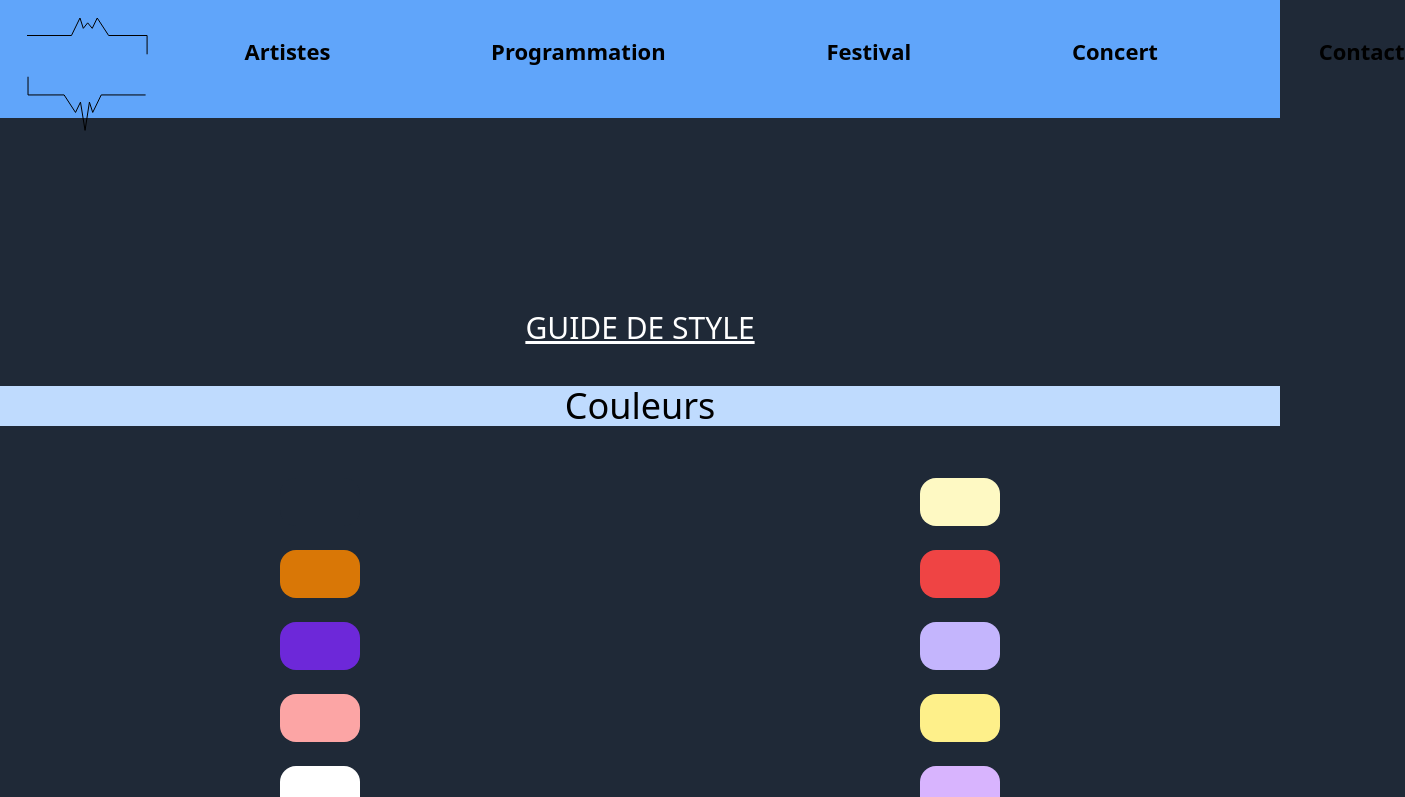
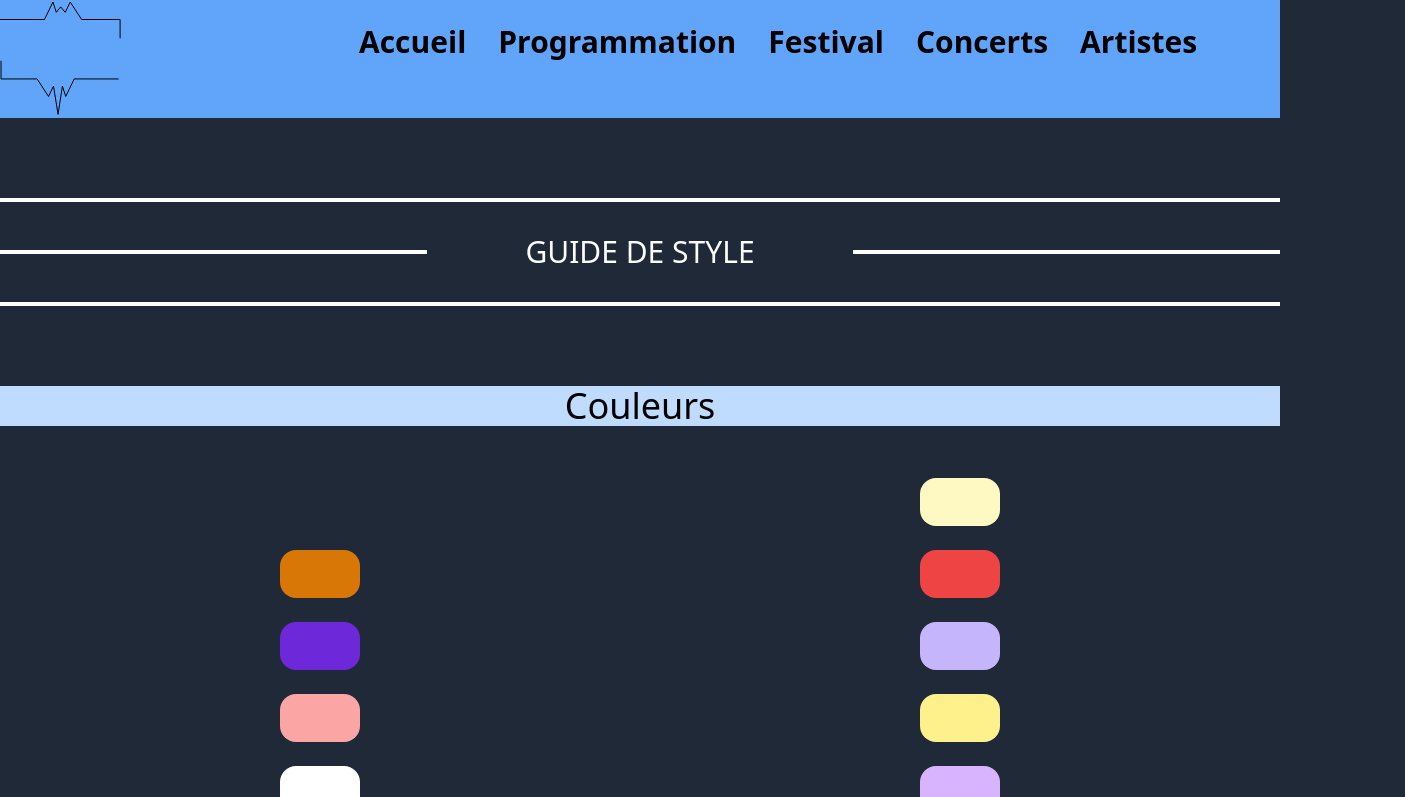
Before and after one commit to ChamberlinMorgane/SAE203, a Vue app: page /guidestyle in a window 1280 px wide. Shown: the top 797 px of the page, 1405 px wide, since content can reach past the window. Built offline with nearby package versions, Linux system fonts and the light colour scheme.

Commit message:
changement hero pages

```diff
--- a/src/components/Header.vue
+++ b/src/components/Header.vue
@@ -1,24 +1,14 @@
 <template>
-  <div class="relative flex h-[118px] w-full flex-col gap-2.5 bg-blue-400">
-    <div class="h-[104.98px] flex-shrink-0 flex-grow-0 self-stretch">
-      <div class="h-[81px] w-full">
-        <div class="absolute left-[26.5px] top-[15.51px] m-auto flex w-full flex-col items-start justify-between gap-2.5">
-          <a href="/"><LogoHeader /></a>
-        </div>
-        <div class="h-6 w-full">
-          <div class="absolute left-[244.5px] top-[35.09px] flex w-[1160px] items-center justify-between">
-            <RouterLink class="flex-shrink-0 flex-grow-0 text-center text-[22px] font-bold text-black" to="/artistes">Artistes</RouterLink>
-            <RouterLink class="flex-shrink-0 flex-grow-0 text-center text-[22px] font-bold text-black" to="/programmation"
-              >Programmation</RouterLink
-            >
-            <RouterLink class="flex-shrink-0 flex-grow-0 text-center text-[22px] font-bold text-black" to="/festival">Festival</RouterLink>
-            <RouterLink class="flex-shrink-0 flex-grow-0 text-center text-[22px] font-bold text-black" to="/concert">Concert</RouterLink>
-            <RouterLink class="flex-shrink-0 flex-grow-0 text-center text-[22px] font-bold text-black" to="/contact">Contact</RouterLink>
-          </div>
-        </div>
-      </div>
+  <template>
+    <div class="my-auto flex h-[118px] w-full flex-row gap-8 bg-blue-400 text-black">
+      <a href="/"><LogoHeader class="mr-44 pr-4" /></a>
+      <RouterLink class="pt-6 text-xl font-bold xl:text-3xl" to="/">Accueil</RouterLink>
+      <RouterLink class="pt-6 text-xl font-bold xl:text-3xl" to="/programmation">Programmation</RouterLink>
+      <RouterLink class="pt-6 text-xl font-bold xl:text-3xl" to="/festival">Festival</RouterLink>
+      <RouterLink class="pt-6 text-xl font-bold xl:text-3xl" to="/concert">Concerts</RouterLink>
+      <RouterLink class="pt-6 text-xl font-bold xl:text-3xl" to="/artistes">Artistes</RouterLink>
     </div>
-  </div>
+  </template>
 </template>
 
 <script>
--- a/src/views/AccueilView.vue
+++ b/src/views/AccueilView.vue
@@ -28,13 +28,13 @@
 
       <img src="/img/sabrina.jpg" class="flex-grow self-stretch rounded-[32px] object-cover" />
     </div>
-    <div class="rounded-[32px] bg-indigo-100 p-10">
-      <p class="h-[68px] w-4/6 flex-grow self-stretch text-center font-work-sans text-4xl font-extrabold text-black">
+    <div class="m-auto h-auto w-5/6 justify-center rounded-[32px] bg-indigo-100 p-10">
+      <p class="h-[68px] w-auto flex-grow self-stretch text-center font-work-sans text-lg font-extrabold text-black lg:w-4/6 lg:text-4xl">
         DÉCOUVRIR TOUTE LA PROGRAMMATION
       </p>
     </div>
-    <Bouton nom="Réservez vos billets en quelques cliques !!" class="m-auto w-3/6 justify-center" />
-    <img class="h-auto w-3/5" src="/img/prix.png" alt="prix" />
+    <a href="404"><Bouton nom="Réservez vos billets en quelques cliques !!" class="m-auto w-3/6 justify-center" /></a>
+    <img class="w-6/6 h-auto" src="/img/prix.png" alt="prix" />
   </main>
 </template>
 <script>
--- a/src/views/ArtisteView.vue
+++ b/src/views/ArtisteView.vue
@@ -2,11 +2,11 @@
   <div class="mt-20 mb-20">
     <div class="h-1 w-full bg-white"></div>
     <div class="flex items-center justify-between py-8">
-      <div class="h-1 w-1/3 bg-white"></div>
-      <div class="flex w-1/3 justify-around">
+      <div class="h-1 w-8 bg-white sm:w-1/3"></div>
+      <div class="flex w-8 justify-around md:w-1/3">
         <h2 class="font-staatliches text-3xl">ARTISTE</h2>
       </div>
-      <div class="h-1 w-1/3 bg-white"></div>
+      <div class="h-1 w-8 bg-white sm:w-1/3"></div>
     </div>
     <div class="h-1 w-full bg-white"></div>
   </div>
--- a/src/views/ArtistesView.vue
+++ b/src/views/ArtistesView.vue
@@ -3,11 +3,11 @@
     <div class="mt-20 mb-20">
       <div class="h-1 w-full bg-white"></div>
       <div class="flex items-center justify-between py-8">
-        <div class="h-1 w-1/3 bg-white"></div>
-        <div class="flex w-1/3 justify-around">
-          <h2 class="text-3xl">ARTISTES</h2>
+        <div class="h-1 w-8 bg-white sm:w-1/3"></div>
+        <div class="flex w-8 justify-around md:w-1/3">
+          <h2 class="font-staatliches text-3xl">ARTISTES</h2>
         </div>
-        <div class="h-1 w-1/3 bg-white"></div>
+        <div class="h-1 w-8 bg-white sm:w-1/3"></div>
       </div>
       <div class="h-1 w-full bg-white"></div>
     </div>
--- a/src/views/ConcertView.vue
+++ b/src/views/ConcertView.vue
@@ -2,11 +2,11 @@
   <div class="mt-20 mb-20">
     <div class="h-1 w-full bg-white"></div>
     <div class="flex items-center justify-between py-8">
-      <div class="h-1 w-1/3 bg-white"></div>
-      <div class="flex w-1/3 justify-around">
+      <div class="h-1 w-8 bg-white sm:w-1/3"></div>
+      <div class="flex w-8 justify-around md:w-1/3">
         <h2 class="font-staatliches text-3xl">CONCERT</h2>
       </div>
-      <div class="h-1 w-1/3 bg-white"></div>
+      <div class="h-1 w-8 bg-white sm:w-1/3"></div>
     </div>
     <div class="h-1 w-full bg-white"></div>
   </div>
--- a/src/views/ContactView.vue
+++ b/src/views/ContactView.vue
@@ -2,11 +2,11 @@
   <div class="mt-20 mb-20">
     <div class="h-1 w-full bg-white"></div>
     <div class="flex items-center justify-between py-8">
-      <div class="h-1 w-1/3 bg-white"></div>
-      <div class="flex w-1/3 justify-around">
+      <div class="h-1 w-8 bg-white sm:w-1/3"></div>
+      <div class="flex w-8 justify-around md:w-1/3">
         <h2 class="font-staatliches text-3xl">CONTACT</h2>
       </div>
-      <div class="h-1 w-1/3 bg-white"></div>
+      <div class="h-1 w-8 bg-white sm:w-1/3"></div>
     </div>
     <div class="h-1 w-full bg-white"></div>
   </div>
--- a/src/views/FestivalView.vue
+++ b/src/views/FestivalView.vue
@@ -2,11 +2,11 @@
   <div class="mt-20 mb-20">
     <div class="h-1 w-full bg-white"></div>
     <div class="flex items-center justify-between py-8">
-      <div class="h-1 w-1/3 bg-white"></div>
-      <div class="flex w-1/3 justify-around">
+      <div class="h-1 w-8 bg-white sm:w-1/3"></div>
+      <div class="flex w-8 justify-around md:w-1/3">
         <h2 class="font-staatliches text-3xl">FESTIVAL</h2>
       </div>
-      <div class="h-1 w-1/3 bg-white"></div>
+      <div class="h-1 w-8 bg-white sm:w-1/3"></div>
     </div>
     <div class="h-1 w-full bg-white"></div>
   </div>
--- a/src/views/GuidedestyleView.vue
+++ b/src/views/GuidedestyleView.vue
@@ -1,5 +1,15 @@
 <template>
-  <h1 class="font-inter text-tonic-200 text-decoration-line: mt-48 text-center text-3xl underline">GUIDE DE STYLE</h1>
+  <div class="mt-20 mb-20">
+    <div class="h-1 w-full bg-white"></div>
+    <div class="flex items-center justify-between py-8">
+      <div class="h-1 w-8 bg-white sm:w-1/3"></div>
+      <div class="flex w-8 justify-around md:w-1/3">
+        <h2 class="font-staatliches text-3xl">GUIDE DE STYLE</h2>
+      </div>
+      <div class="h-1 w-8 bg-white sm:w-1/3"></div>
+    </div>
+    <div class="h-1 w-full bg-white"></div>
+  </div>
 
   <h2 class="font-inter my-10 w-full bg-blue-200 text-center text-4xl text-black">Couleurs</h2>
   <div class="grid grid-cols-2 justify-items-center">
--- a/src/views/MentionlegalesView.vue
+++ b/src/views/MentionlegalesView.vue
@@ -2,11 +2,11 @@
   <div class="mt-20 mb-20">
     <div class="h-1 w-full bg-white"></div>
     <div class="flex items-center justify-between py-8">
-      <div class="h-1 w-1/3 bg-white"></div>
-      <div class="flex w-1/3 justify-around">
+      <div class="h-1 w-8 bg-white sm:w-1/3"></div>
+      <div class="flex w-8 justify-around md:w-1/3">
         <h2 class="font-staatliches text-3xl">MENTIONS LÉGALES</h2>
       </div>
-      <div class="h-1 w-1/3 bg-white"></div>
+      <div class="h-1 w-8 bg-white sm:w-1/3"></div>
     </div>
     <div class="h-1 w-full bg-white"></div>
   </div>
--- a/src/views/ProgrammationView.vue
+++ b/src/views/ProgrammationView.vue
@@ -2,11 +2,11 @@
   <div class="mt-20 mb-20">
     <div class="h-1 w-full bg-white"></div>
     <div class="flex items-center justify-between py-8">
-      <div class="h-1 w-1/3 bg-white"></div>
-      <div class="flex w-1/3 justify-around">
+      <div class="h-1 w-8 bg-white sm:w-1/3"></div>
+      <div class="flex w-8 justify-around md:w-1/3">
         <h2 class="font-staatliches text-3xl">PROGRAMMATION</h2>
       </div>
-      <div class="h-1 w-1/3 bg-white"></div>
+      <div class="h-1 w-8 bg-white sm:w-1/3"></div>
     </div>
     <div class="h-1 w-full bg-white"></div>
   </div>
```
